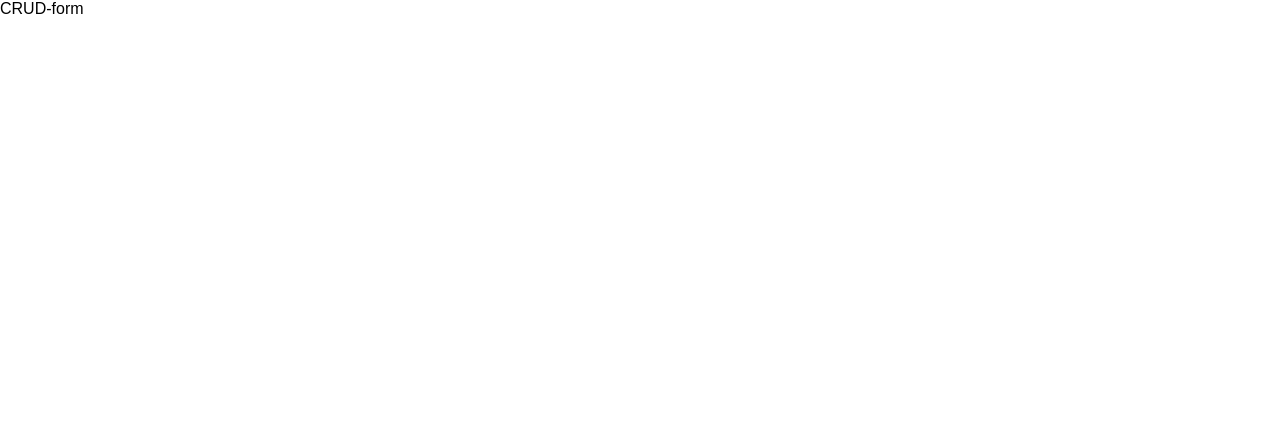
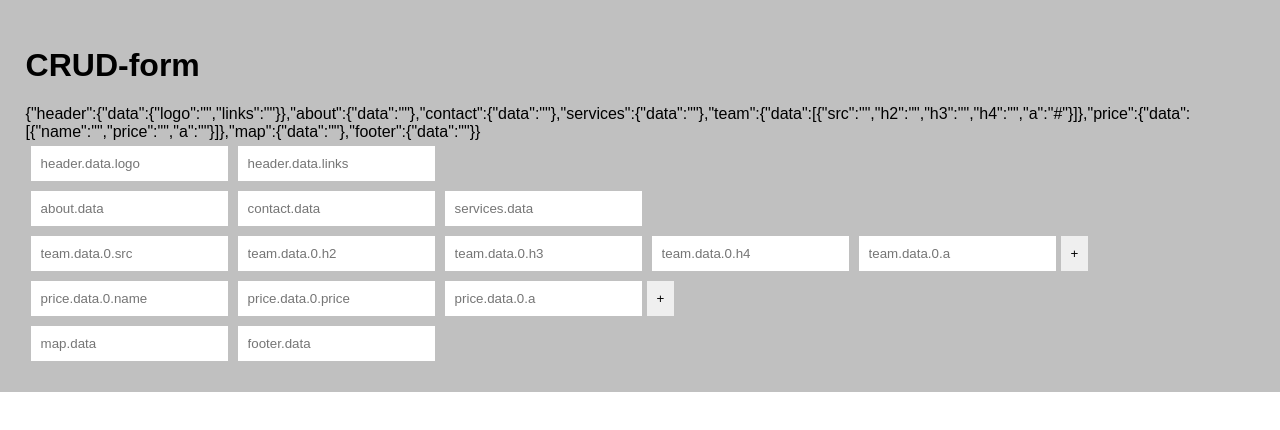
Before and after one commit to radhe212221/dnd2, a React (Create React App) app: page /edit in a window 1280 px wide. Shown: the top 430 px of the page. Built offline with nearby package versions, Linux system fonts and the light colour scheme.

Commit message:
added add more

```diff
--- a/src/pages/CRUD.js
+++ b/src/pages/CRUD.js
@@ -1,7 +1,61 @@
-import React from 'react'
+import React, { useState } from 'react'
+
+const TEAM = { src: "", h2: "", h3: "", h4: "", a: "#" }
+const PRICE = { name: "", price: "", a: "" }
 
 export default function CRUD() {
+    const [ob, setob] = useState({
+        header: { data: { logo: "", links: '' } },
+        about: { data: '' },
+        contact: { data: '' },
+        services: { data: '' },
+        team: { data: [TEAM] },//pending
+        price: { data: [PRICE] },//pending
+        map: { data: '' },
+        footer: { data: '' },
+    })
+
+    const addmoreteam = () => {
+        setob({ ...ob, team: { data: [...ob.team.data, TEAM] } })
+    }
+    const addmoreprice = () => {
+        setob({ ...ob, price: { data: [...ob.price.data, PRICE] } })
+    }
+    const handleChange = e => {
+
+    }
+
     return (
-        <div>CRUD-form</div>
+        <div className='crud'>
+            <h1>CRUD-form</h1>
+            {JSON.stringify(ob)}
+            <div>
+                <input onChange={handleChange} placeholder='header.data.logo' />
+                <input onChange={handleChange} placeholder='header.data.links' />
+                <br />
+                <input onChange={handleChange} placeholder='about.data' />
+                <input onChange={handleChange} placeholder='contact.data' />
+                <input onChange={handleChange} placeholder='services.data' />
+                {ob.team.data.map((x, i) => <div>
+                    <input onChange={handleChange} placeholder={`team.data.${i}.src`} />
+                    <input onChange={handleChange} placeholder={`team.data.${i}.h2`} />
+                    <input onChange={handleChange} placeholder={`team.data.${i}.h3`} />
+                    <input onChange={handleChange} placeholder={`team.data.${i}.h4`} />
+                    <input onChange={handleChange} placeholder={`team.data.${i}.a`} />
+                    <button onClick={addmoreteam}>+</button>
+                </div>)}
+                {ob.price.data.map((x, i) => <div>
+                    <input onChange={handleChange} placeholder={`price.data.${i}.name`} />
+                    <input onChange={handleChange} placeholder={`price.data.${i}.price`} />
+                    <input onChange={handleChange} placeholder={`price.data.${i}.a`} />
+                    <button onClick={addmoreprice}>+</button>
+                </div>)}
+
+                <input onChange={handleChange} placeholder='map.data' />
+                <input onChange={handleChange} placeholder='footer.data' />
+
+
+            </div>
+        </div>
     )
 }
--- a/src/style.css
+++ b/src/style.css
@@ -199,6 +199,15 @@ footer
     width: 100%;
     margin-bottom: 5px;
 }
+.crud
+{
+    padding: 2%;;
+    background-color: silver;
+}
+.crud input
+{
+    margin:5px;
+}
 @media (max-width:500px)
 {
     button,input,textarea,a
```
